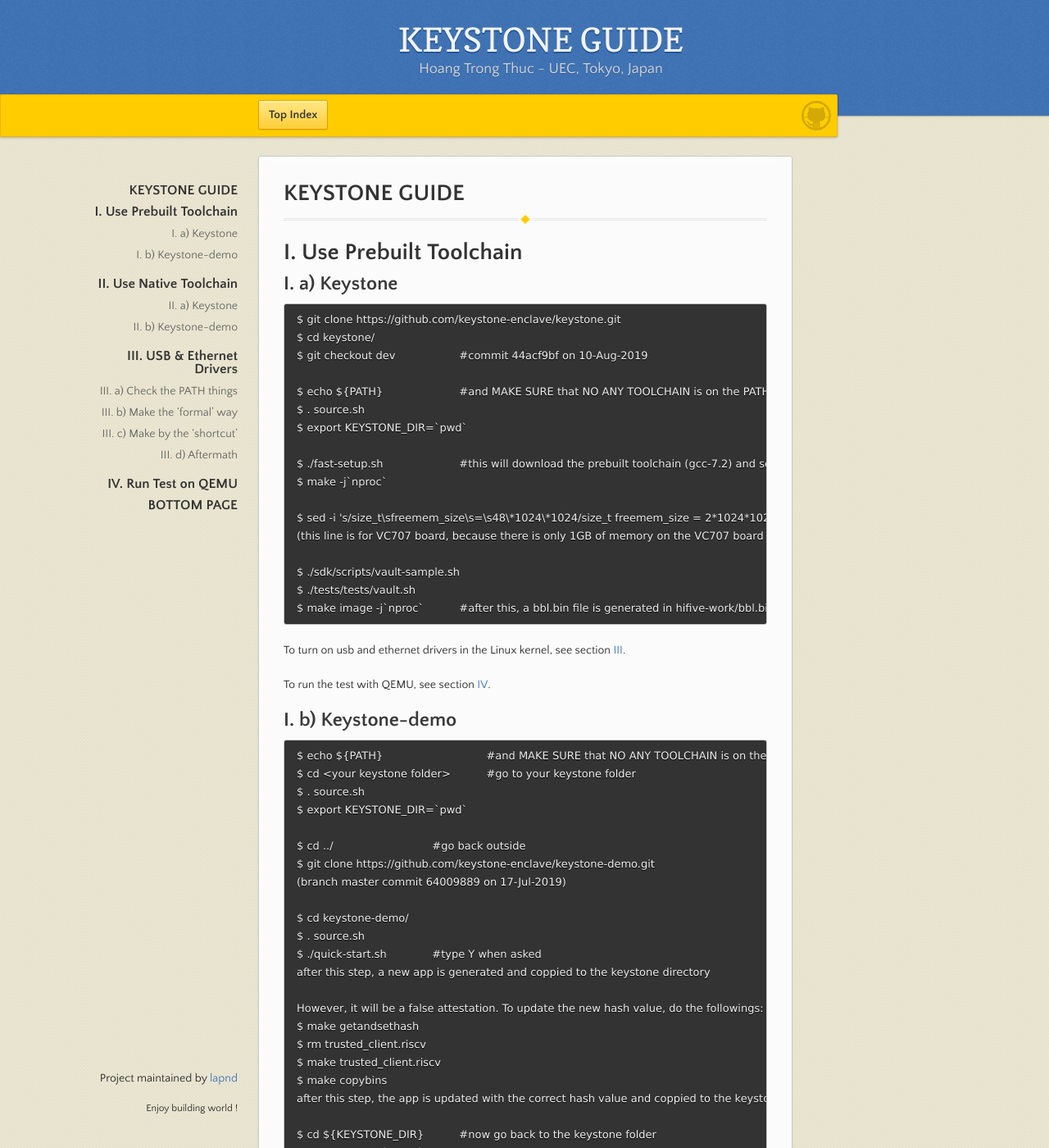
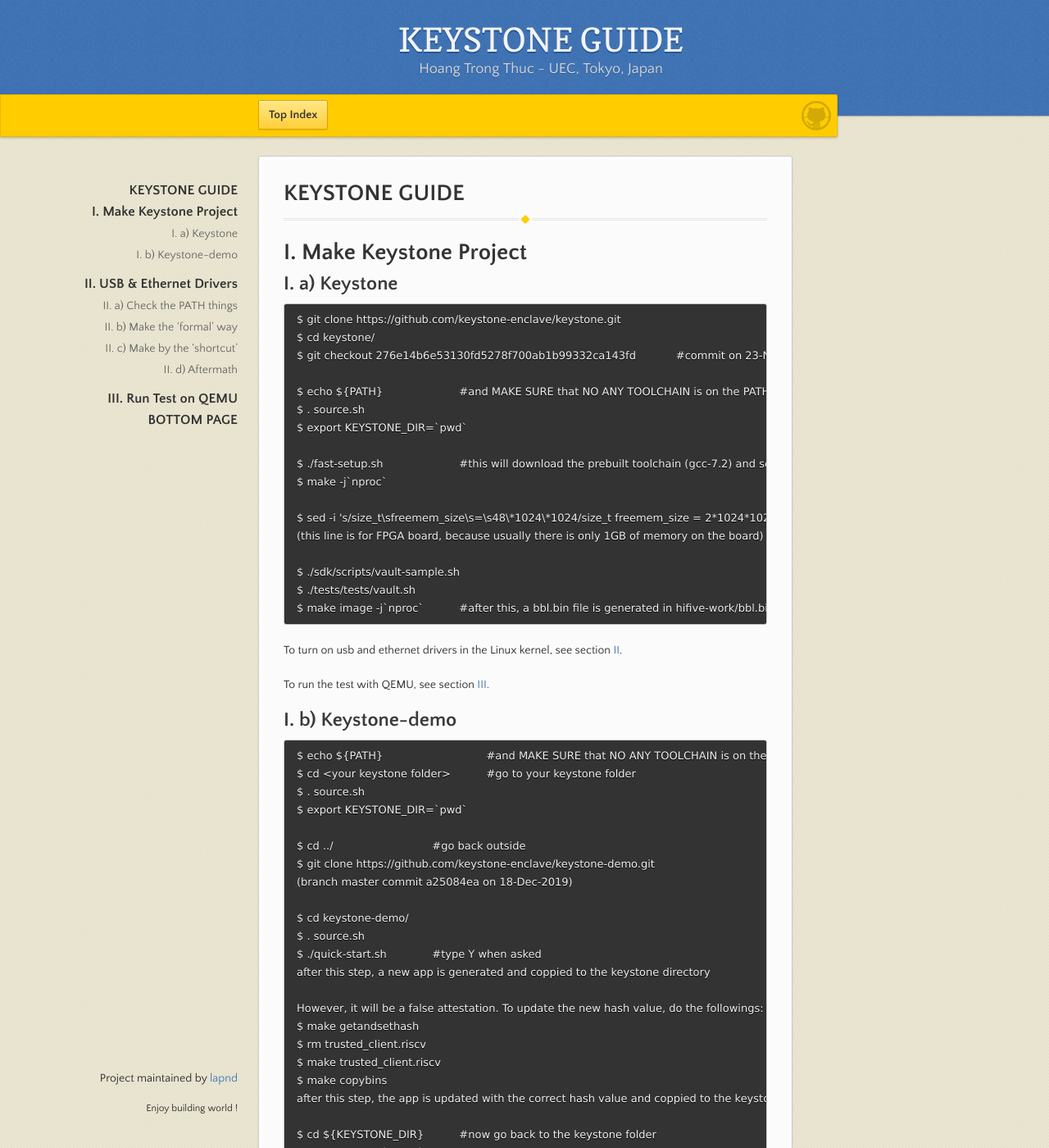
Before and after one commit to lapnd/httdes.github.io, a Jekyll site: the page built from keystone.md, in a window 1280 px wide and 1400 px high. Shown: the whole window at 82% size. Built offline with Jekyll 4.4.1, drawn with Linux system fonts in a browser that asks for light colours; our own code applies the rules of GitHub Pages for plain Markdown files; some of the changed text lies outside the part shown.

Commit message:
Update keystone.md

```diff
--- a/keystone.md
+++ b/keystone.md
@@ -6,13 +6,13 @@ layout : default
 
 * * *
 
-# I. Use Prebuilt Toolchain
+# I. Make Keystone Project
 
 ## I. a) Keystone
 
 	$ git clone https://github.com/keystone-enclave/keystone.git
 	$ cd keystone/
-	$ git checkout dev			#commit 44acf9bf on 10-Aug-2019
+	$ git checkout 276e14b6e53130fd5278f700ab1b99332ca143fd		#commit on 23-Nov-2019
 
 	$ echo ${PATH}			#and MAKE SURE that NO ANY TOOLCHAIN is on the PATH
 	$ . source.sh
@@ -22,15 +22,15 @@ layout : default
 	$ make -j`nproc`
 
 	$ sed -i 's/size_t\sfreemem_size\s=\s48\*1024\*1024/size_t freemem_size = 2*1024*1024/g' ./tests/tests/test-runner.cpp
-	(this line is for VC707 board, because there is only 1GB of memory on the VC707 board so...)
+	(this line is for FPGA board, because usually there is only 1GB of memory on the board)
 
 	$ ./sdk/scripts/vault-sample.sh
 	$ ./tests/tests/vault.sh
 	$ make image -j`nproc`		#after this, a bbl.bin file is generated in hifive-work/bbl.bin
 
-To turn on usb and ethernet drivers in the Linux kernel, see section [III](#iii-usb--ethernet-drivers).
+To turn on usb and ethernet drivers in the Linux kernel, see section [II](#ii-usb--ethernet-drivers).
 
-To run the test with QEMU, see section [IV](#iv-run-test-on-qemu).
+To run the test with QEMU, see section [III](#iii-run-test-on-qemu).
 
 ## I. b) Keystone-demo
 
@@ -41,7 +41,7 @@ To run the test with QEMU, see section [IV](#iv-run-test-on-qemu).
 
 	$ cd ../				#go back outside
 	$ git clone https://github.com/keystone-enclave/keystone-demo.git
-	(branch master commit 64009889 on 17-Jul-2019)
+	(branch master commit a25084ea on 18-Dec-2019)
 
 	$ cd keystone-demo/
 	$ . source.sh
@@ -58,25 +58,19 @@ To run the test with QEMU, see section [IV](#iv-run-test-on-qemu).
 	$ cd ${KEYSTONE_DIR}		#now go back to the keystone folder
 	$ make image -j`nproc`		#and update the bbl.bin there
 
-To run the test with QEMU, see section [IV](#iv-run-test-on-qemu).
+To run the test with QEMU, see section [III](#iii-run-test-on-qemu).
+
+***Note:*** keystone & keystone-demo in this tutorial use the prebuilt toolchain (kernel=4.13.x & gcc=7.2), and they won't be compatible with the current mainstream of riscv-gnu-toolchain (kernel=5.0.x & gcc=9.2). So please don't try to modify the keystone to match with the riscv-gnu-toolchain mainstream.
+
+***Further note:*** the mainstream keystone now can compatible with kernel 5.x and gcc 9.x. However, they moved from using Makefile to CMake, which is unfamiliar for me. So the task "make Keystone with native toolchain" is for the future work.
 
 * * *
 
-# II. Use Native Toolchain
-
-TODO: in the future, upgrade the build scripts of keystone & keystone-demo from using the prebuilt toolchain (kernel=4.13.x & gcc=7.2) to the current mainstream of riscv-gnu-toolchain (kernel=5.0.x & gcc=9.2).
-
-## II. a) Keystone
-
-## II. b) Keystone-demo
-
-* * *
-
-# III. USB & Ethernet Drivers
+# II. USB & Ethernet Drivers
 
 There are two ways of doing this, the 'formal' way, and the shortcut.
 
-## III. a) Check the PATH things
+## II. a) Check the PATH things
 
         $ echo ${PATH}					#and MAKE SURE that NO ANY TOOLCHAIN is on the PATH
         $ cd <your keystone folder>			#go to your keystone folder
@@ -86,7 +80,7 @@ There are two ways of doing this, the 'formal' way, and the shortcut.
         $ cd <your keystone-demo folder>	#go to your keystone-demo folder
         $ . source.sh
 
-## III. b) Make the 'formal' way
+## II. b) Make the 'formal' way
 
 The proper way to modify drivers in Linux kernel is open the kernel, select or diselect some drivers, apply the changes, and remake everything.
 
@@ -108,7 +102,7 @@ The proper way to modify drivers in Linux kernel is open the kernel, select or d
         $ make -j`nproc`
         $ make image -j`nproc`
 
-## III. c) Make by the 'shortcut'
+## II. c) Make by the 'shortcut'
 
 So, the bottom line of the 'formal' way above is just to creating a new **linux_cma_conf** file under the *hifive-conf/* directory.
 
@@ -119,7 +113,7 @@ Then, I give you [THE FILE](./linux_cma_conf), you know what to do:
         $ make -j`nproc`
         $ make image -j`nproc`
 
-## III. d) Aftermath
+## II. d) Aftermath
 
 After your changes on the kernel, the hash value of the **bbl.bin** file is different now.
 
@@ -136,7 +130,7 @@ So if you want to use the keystone-demo ([I. b)](#i-b-keystone-demo) or [II. b)]
 
 * * *
 
-# IV. Run Test on QEMU
+# III. Run Test on QEMU
 
         $ cd <keystone folder>			#go to your keystone folder
         $ ./scripts/run-qemu.sh
```
